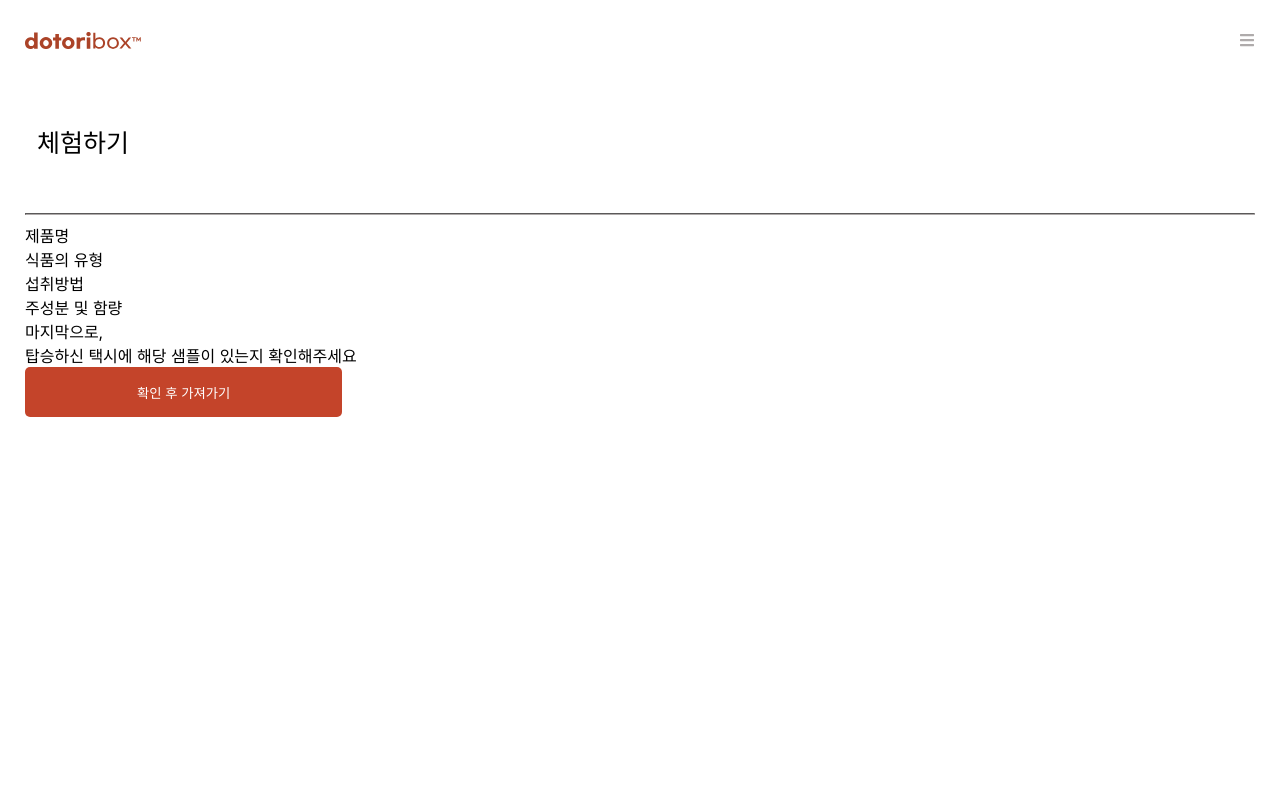
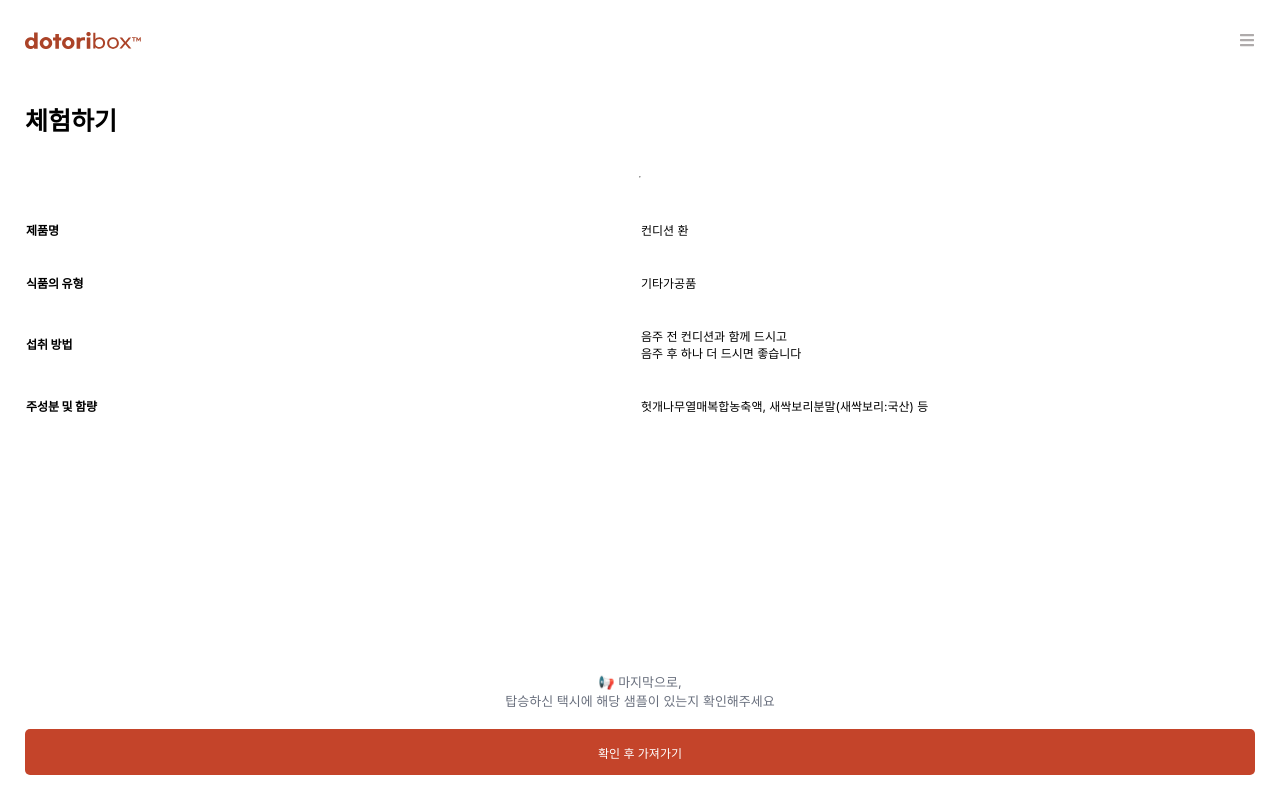
Before and after one commit to DotoriBox/DotoriBox_Main_FE, a React (Create React App) app: page /experience in a window 1280 px wide. Built offline with nearby package versions, Linux system fonts and the light colour scheme; a web font is replaced by a local one.

Commit message:
fix ratio problem in ExperiencePage

```diff
--- a/src/App.js
+++ b/src/App.js
@@ -1,4 +1,3 @@
-import './App.css';
 import Navbar from "./components/Navbar";
 
 import pages from './page/index'
@@ -7,22 +6,29 @@ import {BrowserRouter as Router, Switch, Route} from 'react-router-dom' ;
 import styled from "styled-components";
 
 const Main = styled.div`
+  width: 100%;
+  min-height: 100vh;
+  overflow: auto;
+`;
+
+const Page = styled.div`
   width: calc(100% - 50px);
-  height: 100%;
-  padding: 25px;
+  min-height: calc(100vh - 105px);
+  height: calc(100vh - 105px);
+  padding: 0 25px 25px 25px;
 `;
 
 const Nav = styled(Navbar)`
-  height: 150px;
+  height: 80px;
   width: 100%;
 `;
 
 function App() {
   return (
-
-      <Router>
+    <Main>
         <Nav />
-        <Main>
+        <Page>
+          <Router>
           <Switch>
             <Route path='/' exact component={pages.MainPage}/>
             <Route path='/selectInfo' component={pages.SelectInfoPage}/>
@@ -31,9 +37,9 @@ function App() {
             <Route path='/experience'  component={pages.ExperiencePage}/>
             <Route path='/information' component={pages.InformPage} />
           </Switch>
-        </Main>
-      </Router>
-
+          </Router>
+        </Page>
+    </Main>
   );
 }
 
--- a/src/components/Navbar.js
+++ b/src/components/Navbar.js
@@ -29,7 +29,7 @@ const CloseIcon = styled(FaIcons.FaTimes)`
 
 const NavMenu = styled.nav`
   position: fixed;
-  top: calc(71px + 0.8rem);
+  top: 80px;
   width: 100%;
   background: white;
   border-bottom: 1.8px solid #afabab;
@@ -65,10 +65,6 @@ function Navbar() {
           sidebar ? <CloseIcon onClick={showSidebar}/> : <MenuIcon onClick={showSidebar} />
         }
       </NavBar>
-      {/*{sidebar && (*/}
-      {/*  <nav className="nav-menu">*/}
-      {/*  </nav>*/}
-      {/*)}*/}
       {
         sidebar &&
           <NavMenu>
--- /dev/null
+++ b/src/components/PageResource.js
@@ -0,0 +1,24 @@
+import styled from "styled-components";
+
+const Header = styled.h2`
+  padding-bottom: 10px;
+  font-size: 1.563rem;
+  font-weight: bolder;
+`;
+
+const Button = styled.button`
+  width: 100%;
+  height: 2.875rem;
+  font-size: 0.75rem;
+  border-radius: 5px;
+  border: 0;
+  background-color: #c4442a;
+  color: #fff;
+  bottom: 1.875rem;
+  font-weight: 550;
+  margin-top: auto;
+`;
+
+const Style = { Header, Button }
+
+export default Style;
--- a/src/page/ExperiencePage.js
+++ b/src/page/ExperiencePage.js
@@ -1,22 +1,91 @@
 import React from "react";
+import styled from "styled-components";
+import Style from "../components/PageResource";
 
-function ExperiencePage(){
-    return(
-        <div className="experiencePage">
-            <div className="textbox1">체험하기</div>
-            <div className="horizon"><hr/></div>
-            <span className="prod-name">제품명</span><br/>
-            <span className="prod-type">식품의 유형</span><br/>
-            <span className="prod-way">섭취방법</span><br/>
-            <span className="prod-ingredient">주성분 및 함량</span><br/>
-            <div className="notice">
-                마지막으로,<br/>
-                탑승하신 택시에 해당 샘플이 있는지 확인해주세요
-            </div>
+const { Header, Button } = Style;
 
-            <button className="take-button">확인 후 가져가기</button>
-        </div>
-    )
+const Main = styled.div`
+  height: 100%;
+  display: flex;
+  flex-direction: column;
+`;
+
+const InfoTable = styled.table`
+  display: table;
+  width: 100%;
+  table-layout: fixed;
+  word-break: break-all;
+  border-spacing: 0 2.125rem;
+`;
+
+const Notice = styled.div`
+  width: 100%;
+  text-align: center;
+  margin: auto auto 0 auto;
+  bottom: 6rem;
+  font-size: 0.813rem;
+  color: #6a707e;
+`;
+
+const InfoTableRow = styled.tr`
+  width: 50%;
+`;
+
+const InfoContent = styled.td`
+  font-size: 0.75rem;
+  font-weight: 400;
+`;
+
+const InfoTitle = styled(InfoContent)`
+  font-weight: 1000;
+`;
+
+const Footer = styled.div`
+  width: 100%;
+  flex: 1;
+  display: flex;
+  flex-direction: column;
+`;
+
+const SubmitButton = styled(Button)`
+  margin-top: 1.188rem;
+`;
+
+function ExperiencePage() {
+  return (
+    <Main>
+      <Header>체험하기</Header>
+      <hr/>
+      <InfoTable>
+        <tbody>
+        <InfoTableRow>
+          <InfoTitle>제품명</InfoTitle>
+          <InfoContent>컨디션 환</InfoContent>
+        </InfoTableRow>
+        <InfoTableRow>
+          <InfoTitle>식품의 유형</InfoTitle>
+          <InfoContent>기타가공품</InfoContent>
+        </InfoTableRow>
+        <InfoTableRow>
+          <InfoTitle>섭취 방법</InfoTitle>
+          <InfoContent>음주 전 컨디션과 함께 드시고<br/>음주 후 하나 더 드시면 좋습니다</InfoContent>
+        </InfoTableRow>
+        <InfoTableRow>
+          <InfoTitle>주성분 및 함량</InfoTitle>
+          <InfoContent>헛개나무열매복합농축액, 새싹보리분말(새싹보리:국산) 등</InfoContent>
+        </InfoTableRow>
+        </tbody>
+      </InfoTable>
+      <Footer>
+        <Notice>
+          📢 마지막으로,<br/>
+          탑승하신 택시에 해당 샘플이 있는지 확인해주세요
+        </Notice>
+
+        <SubmitButton>확인 후 가져가기</SubmitButton>
+      </Footer>
+    </Main>
+  );
 }
 
 export default ExperiencePage;
--- a/src/page/InformPage.js
+++ b/src/page/InformPage.js
@@ -13,17 +13,25 @@ const Text = styled.p`
 
 const Header = styled.h2`
   padding-bottom: 10px;
-  font-size: 1.3rem;
+  margin-top: 0;
+  font-size: 1.563rem;
   font-weight: bolder;
 `;
 
 const Footer = styled.div`
-  bottom: 0;
+  bottom: 4.75rem;
+  position: absolute;
+  flex: 1;
 `;
 
 const Main = styled.div`
   width: 100%;
   height: 100%;
+  flex-direction: column;
+`;
+
+const InfoText = styled(Text)`
+  margin-top: auto;
 `;
 
 function InformPage() {
@@ -46,7 +54,7 @@ function InformPage() {
         <Text><b>개인정보의 수집 및 이용에 대한 동의를 거부할 수 있으며 이 경우 이벤트 참여가 제한됩니다.</b></Text>
       </Info>
       <Footer>
-        <Text><b>문의 : sjpark@pickdotori.com</b></Text>
+        <InfoText>문의 : sjpark@pickdotori.com</InfoText>
       </Footer>
     </Main>
   )
--- a/src/page/MainPage.js
+++ b/src/page/MainPage.js
@@ -1,10 +1,9 @@
 import React from "react";
-import "../components/MainPage.css";
 import {Link} from "react-router-dom";
 
 function MainPage(){
     return(
-        <div className="main">
+        <div>
             <div className="textbox1">
                 새로운 택시경험
                 <br/>
```
